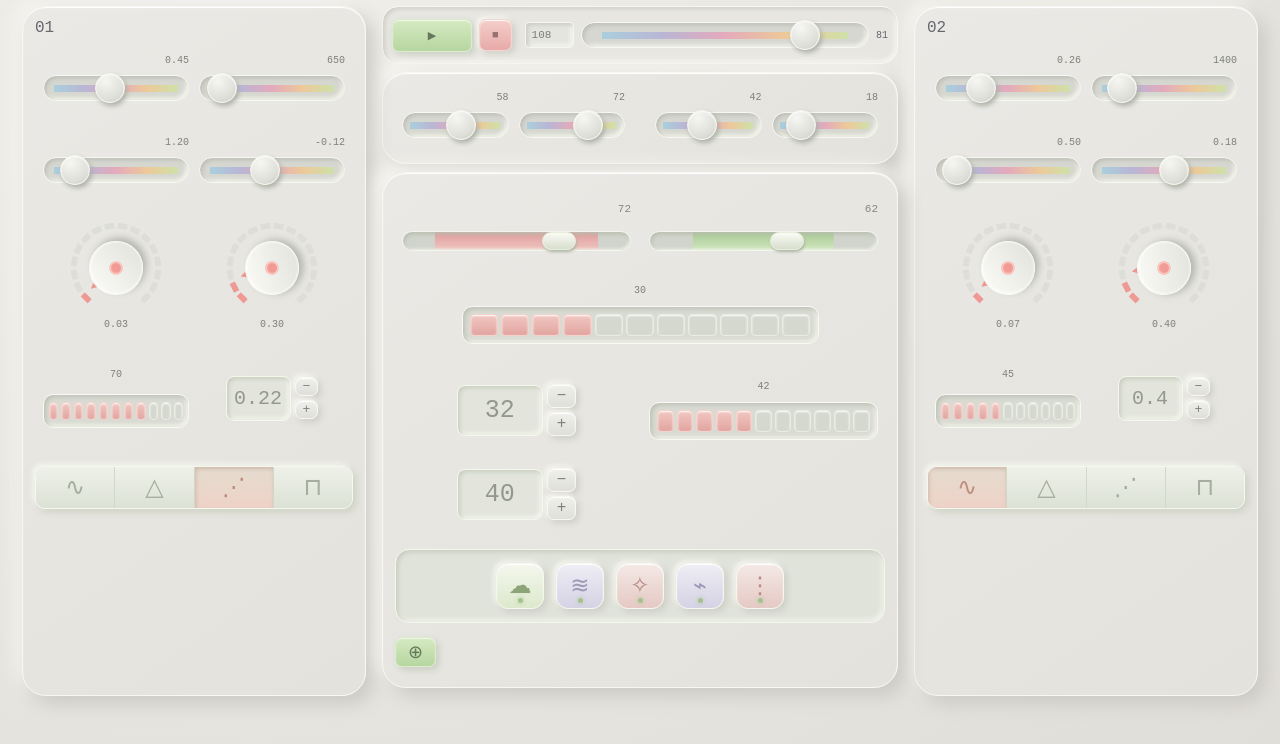
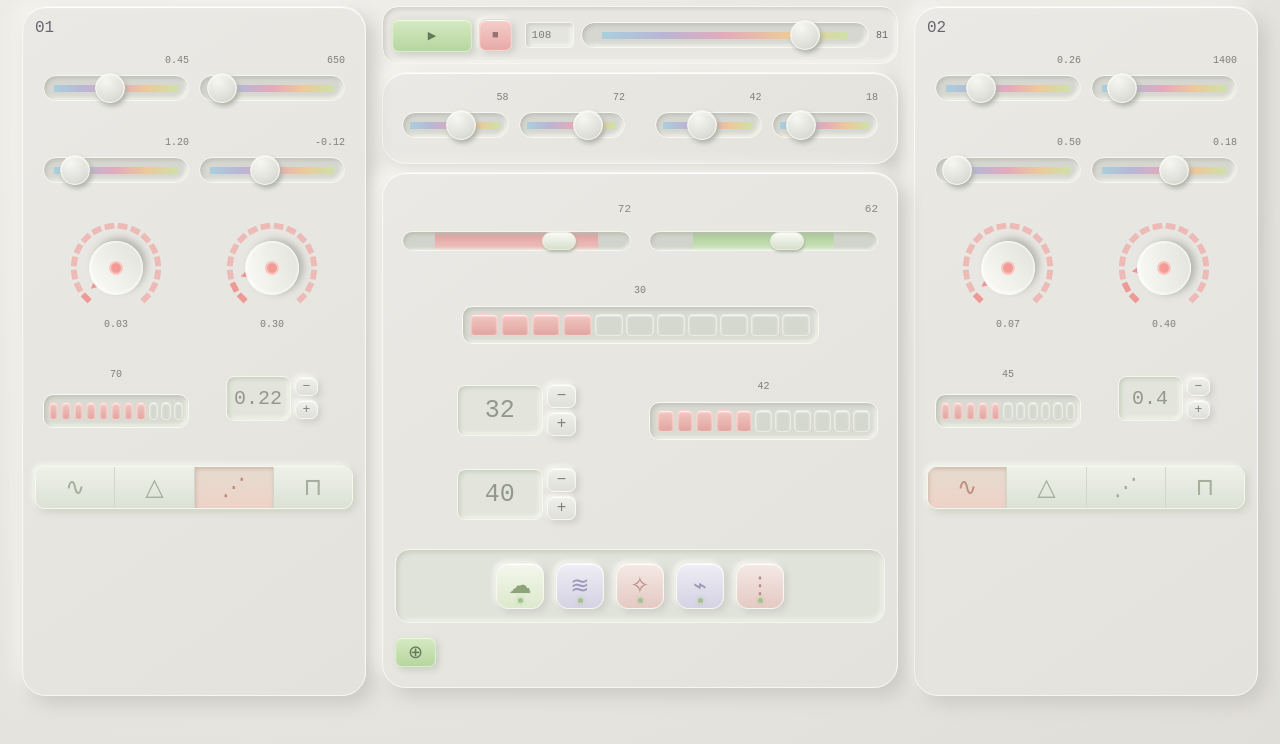
Before and after one commit to polinasergeenkova2007-crypto/origin-music-studio, a React (Vite) app: page / in a window 1280 px wide. Shown: the top 744 px of the page. Built offline with nearby package versions, Linux system fonts and the light colour scheme.

Commit message:
Simplify studio layout and animate live audio bars

```diff
--- a/src/components/Knob.tsx
+++ b/src/components/Knob.tsx
@@ -23,7 +23,7 @@ export function Knob({
     onChange(Math.max(min, Math.min(max, Math.round(next / step) * step)));
   return (
     <div className="knob-control" style={{"--knob-angle": `${-135 + ((value-min)/(max-min))*270}deg`} as CSSProperties}>
-      <div className="knob-dial" aria-hidden="true"><svg viewBox="0 0 100 100">{Array.from({length:16},(_,i)=>{const angle=(-135+i*18)*Math.PI/180;const x=50+43*Math.sin(angle),y=50-43*Math.cos(angle);return <rect key={i} x={x-5} y={y-3} width="10" height="6" rx=".6" transform={`rotate(${-135+i*18},${x},${y})`} fill={i/15<=(value-min)/(max-min)?"#ef9995":"#deded8"}/>;})}</svg><b>▸</b></div>
+      <div className="knob-dial" aria-hidden="true"><svg viewBox="0 0 100 100">{Array.from({length:16},(_,i)=>{const angle=(-135+i*18)*Math.PI/180;const x=50+43*Math.sin(angle),y=50-43*Math.cos(angle);return <rect key={i} x={x-5} y={y-3} width="10" height="6" rx=".6" transform={`rotate(${-135+i*18},${x},${y})`} fill={i/15<=(value-min)/(max-min)?"#ef9995":"#edbab5"}/>;})}</svg><b>▸</b></div>
       <span className={hideLabel ? "sr-only" : undefined}>{label}</span>
       <button
         type="button"
```
